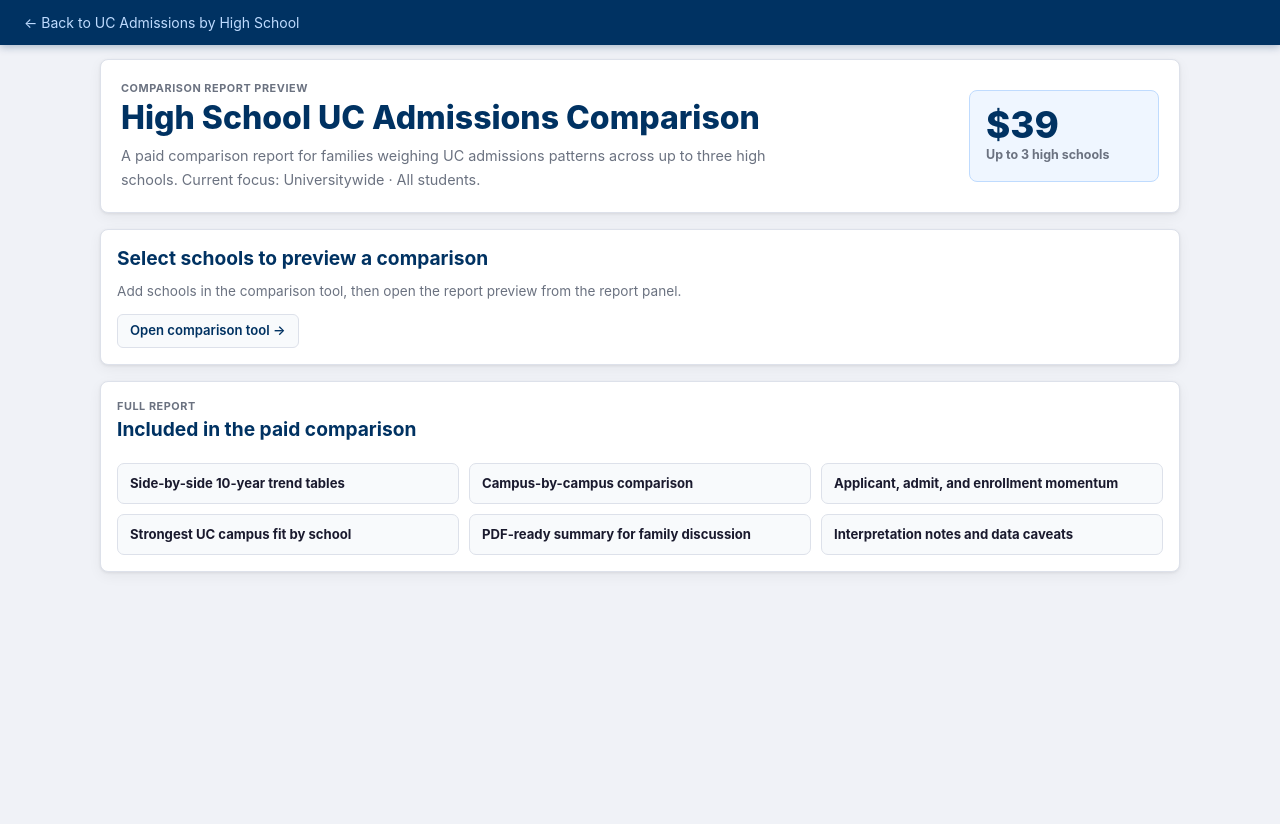
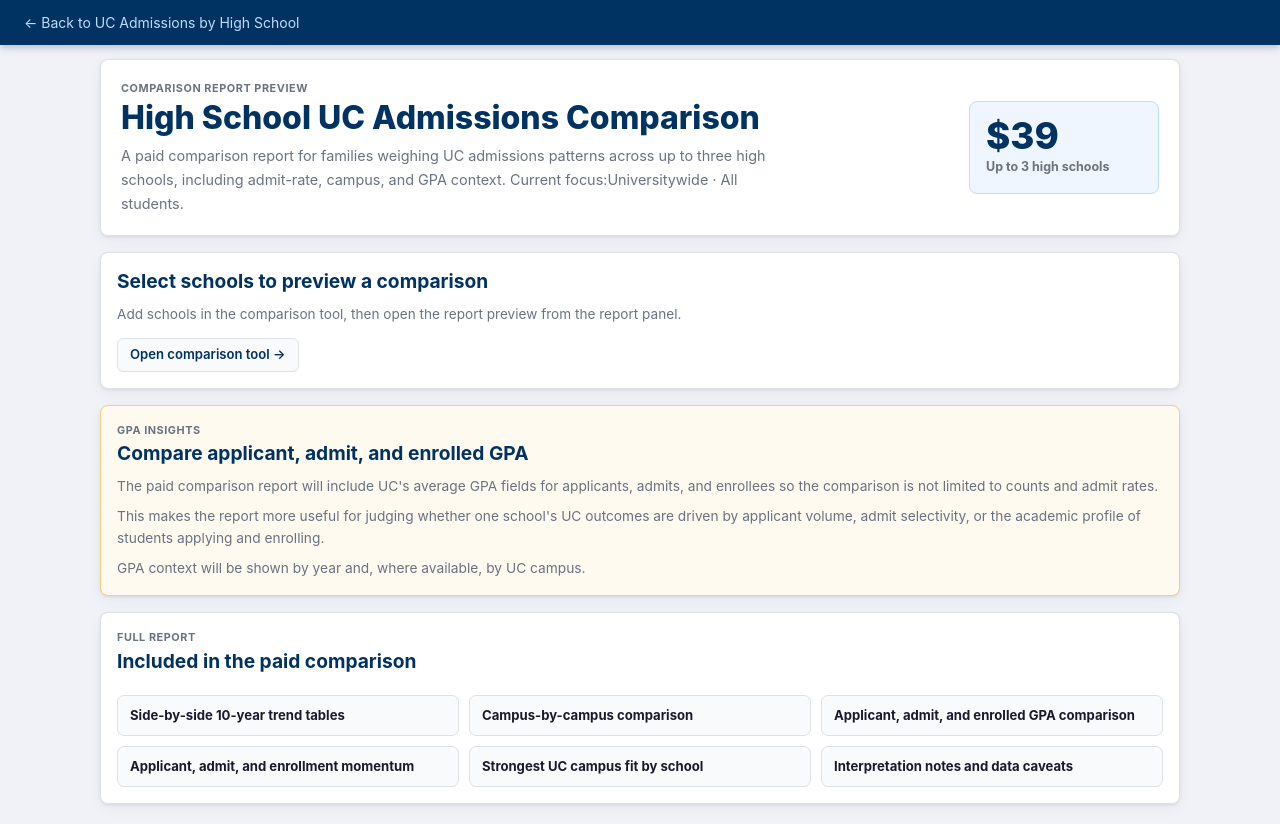
Before and after one commit to northbound-sfbay/uc-admissions, a Next.js app in the folder nextjs-app/: page /report/compare in a window 1280 px wide. Before the commit the page ends 800 px from the top, so only its background shows below. Built offline with nearby package versions, Linux system fonts and the light colour scheme.

Commit message:
Add GPA insights to report previews

```diff
--- a/nextjs-app/app/globals.css
+++ b/nextjs-app/app/globals.css
@@ -348,6 +348,11 @@
   color: var(--text);
 }
 
+.report-gpa-panel {
+  border-color: #f3d27c;
+  background: #fffaf0;
+}
+
 .report-table-wrap {
   overflow-x: auto;
 }
--- a/nextjs-app/app/report/compare/page.tsx
+++ b/nextjs-app/app/report/compare/page.tsx
@@ -65,7 +65,8 @@
             <h1>{reportTitle}</h1>
             <p>
               A paid comparison report for families weighing UC admissions patterns across up to
-              three high schools. Current focus: {campus} · {ethnicity}.
+              three high schools, including admit-rate, campus, and GPA context. Current focus:
+              {campus} · {ethnicity}.
             </p>
           </div>
           <div className="report-price-card">
@@ -152,6 +153,25 @@
           </>
         )}
 
+        <section className="report-panel report-gpa-panel">
+          <div className="ctrl-label">GPA Insights</div>
+          <h2>Compare applicant, admit, and enrolled GPA</h2>
+          <div className="report-insight-list">
+            <p>
+              The paid comparison report will include UC&apos;s average GPA fields for applicants,
+              admits, and enrollees so the comparison is not limited to counts and admit rates.
+            </p>
+            <p>
+              This makes the report more useful for judging whether one school&apos;s UC outcomes are
+              driven by applicant volume, admit selectivity, or the academic profile of students
+              applying and enrolling.
+            </p>
+            <p>
+              GPA context will be shown by year and, where available, by UC campus.
+            </p>
+          </div>
+        </section>
+
         <section className="report-panel report-lock-panel">
           <div>
             <div className="ctrl-label">Full Report</div>
@@ -160,9 +180,9 @@
           <div className="report-lock-grid">
             <span>Side-by-side 10-year trend tables</span>
             <span>Campus-by-campus comparison</span>
+            <span>Applicant, admit, and enrolled GPA comparison</span>
             <span>Applicant, admit, and enrollment momentum</span>
             <span>Strongest UC campus fit by school</span>
-            <span>PDF-ready summary for family discussion</span>
             <span>Interpretation notes and data caveats</span>
           </div>
         </section>
--- a/nextjs-app/app/report/school/[slug]/page.tsx
+++ b/nextjs-app/app/report/school/[slug]/page.tsx
@@ -88,7 +88,7 @@
             <h1>{name} UC Admissions Trend Report</h1>
             <p>
               A paid high school report for families comparing UC admissions trends, campus mix,
-              and recent momentum for {name}.
+              GPA profile, and recent momentum for {name}.
             </p>
           </div>
           <div className="report-price-card">
@@ -171,6 +171,26 @@
           </div>
         </section>
 
+        <section className="report-panel report-gpa-panel">
+          <div className="ctrl-label">GPA Insights</div>
+          <h2>GPA profile included in the paid report</h2>
+          <div className="report-insight-list">
+            <p>
+              The UC source also publishes average GPA for freshman applicants, admits, and enrollees
+              by source school, year, and campus.
+            </p>
+            <p>
+              The full report will add GPA context alongside admit rates so families can see whether
+              admitted and enrolled students from this high school have become more academically
+              competitive over time.
+            </p>
+            <p>
+              GPA values use UC&apos;s weighted, capped high school GPA definition for 10th and 11th
+              grade college preparatory courses, subject to UC&apos;s reporting thresholds.
+            </p>
+          </div>
+        </section>
+
         <section className="report-panel report-lock-panel">
           <div>
             <div className="ctrl-label">Full Report</div>
@@ -179,9 +199,9 @@
           <div className="report-lock-grid">
             <span>10-year trend interpretation</span>
             <span>County ranking and peer context</span>
+            <span>Applicant, admit, and enrolled GPA trends</span>
             <span>UCLA, Berkeley, UCSD, Davis focus notes</span>
             <span>Comparable high school benchmarks</span>
-            <span>PDF-ready summary for family discussion</span>
             <span>Data caveats and interpretation guidance</span>
           </div>
         </section>
--- a/nextjs-app/app/school/[slug]/page.tsx
+++ b/nextjs-app/app/school/[slug]/page.tsx
@@ -407,8 +407,8 @@
               <div className="ctrl-label">Paid Reports</div>
               <h2>{name} UC admissions report</h2>
               <p>
-                Preview a paid PDF-ready report with trend interpretation, campus context,
-                and comparable-school benchmarks.
+                Preview a paid PDF-ready report with trend interpretation, GPA context,
+                campus context, and comparable-school benchmarks.
               </p>
             </div>
             <div className="report-entry-actions">
--- a/nextjs-app/components/InteractiveTool.tsx
+++ b/nextjs-app/components/InteractiveTool.tsx
@@ -297,8 +297,8 @@
             <div className="ctrl-label">Paid Reports</div>
             <h2>Turn this lookup into a PDF-ready report</h2>
             <p>
-              Preview a single-school trend report or a side-by-side comparison report using the
-              schools and filters currently selected above.
+              Preview a single-school trend report or a side-by-side comparison report with
+              admit-rate, campus, and GPA context.
             </p>
           </div>
           <div className="report-entry-actions">
```
